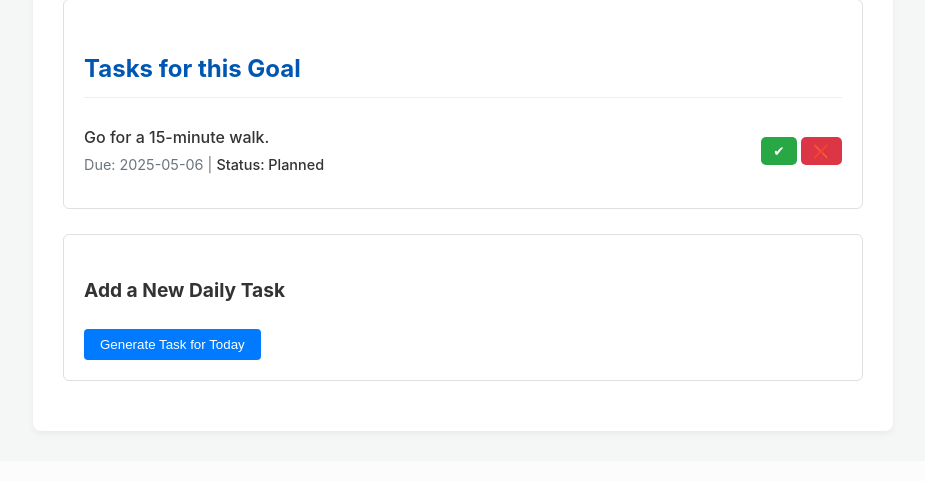
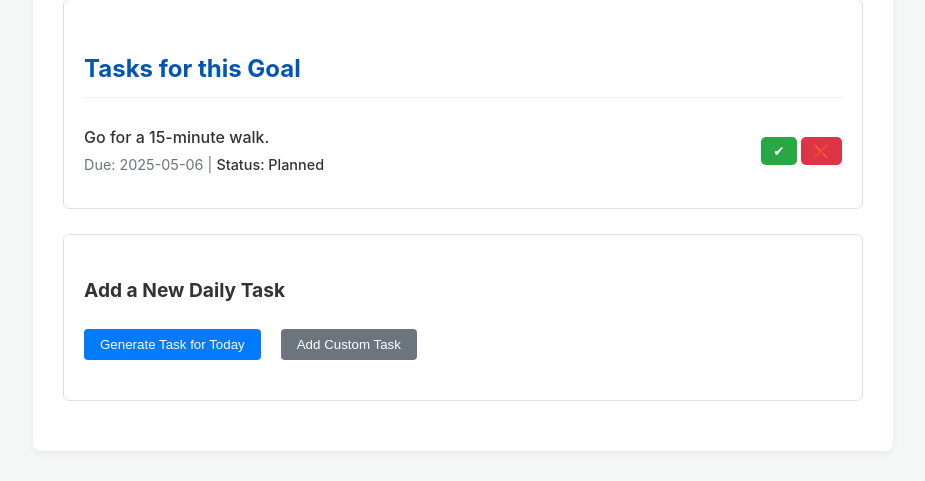
Before and after one commit to bhavani-mahalakshmi/habit-ai, a Flask app: page /goal/1 in a window 1280 px wide. Shown: the part 743-1224 px from the top of the page, without its empty margins (177-1102 px from the left). Before the commit the page ends 1178 px from the top, so only its background shows below. Run offline with Flask 3, Linux system fonts and the light colour scheme; data comes from the database, SQL or seed files in the repository.

Commit message:
adding a custom task

```diff
--- a/app.py
+++ b/app.py
@@ -724,29 +724,30 @@ def generate_task_for_today():
 
 @app.route('/save_task', methods=['POST'])
 def save_task():
-    """Saves a single task after user approval."""
-    db = get_db()
     data = request.get_json()
     goal_id = data.get('goal_id')
     task = data.get('task')
 
     if not goal_id or not task:
-        return jsonify({"error": "Goal ID or task data is missing."}), 400
+        return jsonify({'error': 'Missing required data'}), 400
 
     try:
-        db.execute(
-            "INSERT INTO tasks (goal_id, description, due_date, status) VALUES (?, ?, ?, 'Planned')",
-            (goal_id, task['description'], task['due_date'])
-        )
-        db.commit()
-        return jsonify({"message": "Task saved successfully!"}), 200
+        conn = get_db()
+        cursor = conn.cursor()
 
-    except sqlite3.Error as e:
-        print(f"🔴 Database error saving task: {e}")
-        return jsonify({"error": f"Database error: {e}"}), 500
+        # Insert the task
+        cursor.execute('''
+            INSERT INTO tasks (goal_id, description, due_date, status)
+            VALUES (?, ?, ?, ?)
+        ''', (goal_id, task['description'], task['due_date'], task.get('status', 'Planned')))
+
+        conn.commit()
+        conn.close()
+
+        return jsonify({'success': True})
     except Exception as e:
-        print(f"🔴 Error saving task: {e}")
-        return jsonify({"error": str(e)}), 500
+        print(f"Error saving task: {str(e)}")
+        return jsonify({'error': 'Failed to save task'}), 500
 
 # --- Main execution ---
 if __name__ == '__main__':
--- a/templates/goal_detail.html
+++ b/templates/goal_detail.html
@@ -219,7 +219,28 @@
             <!-- Add Task Form Section -->
             <div class="add-task-form">
                 <h3>Add a New Daily Task</h3>
-                <button onclick="generateTask()" class="btn-primary">Generate Task for Today</button>
+                <div style="display: flex; gap: 20px; margin-bottom: 20px;">
+                    <button onclick="generateTask()" class="btn-primary">Generate Task for Today</button>
+                    <button onclick="showCustomTaskForm()" class="btn-secondary">Add Custom Task</button>
+                </div>
+
+                <!-- Custom Task Form -->
+                <div id="customTaskForm" style="display: none;">
+                    <form onsubmit="submitCustomTask(event)">
+                        <div style="margin-bottom: 15px;">
+                            <label for="taskDescription">Task Description:</label>
+                            <input type="text" id="taskDescription" required placeholder="Enter your task description">
+                        </div>
+                        <div style="margin-bottom: 15px;">
+                            <label for="taskDueDate">Due Date:</label>
+                            <input type="date" id="taskDueDate" required>
+                        </div>
+                        <div style="display: flex; gap: 10px;">
+                            <button type="submit" class="btn-primary">Save Task</button>
+                            <button type="button" onclick="hideCustomTaskForm()" class="btn-cancel">Cancel</button>
+                        </div>
+                    </form>
+                </div>
             </div>
 
             <!-- Task Generation Dialog -->
@@ -498,6 +519,56 @@
             button.disabled = loading;
         });
     }
+
+    function showCustomTaskForm() {
+        document.getElementById('customTaskForm').style.display = 'block';
+    }
+
+    function hideCustomTaskForm() {
+        document.getElementById('customTaskForm').style.display = 'none';
+    }
+
+    function submitCustomTask(event) {
+        event.preventDefault();
+        if (isLoading) return;
+
+        const description = document.getElementById('taskDescription').value;
+        const dueDate = document.getElementById('taskDueDate').value;
+        const goalId = "{{ goal['goal_id'] }}";
+
+        setLoading(true);
+
+        fetch('/save_task', {
+            method: 'POST',
+            headers: {
+                'Content-Type': 'application/json',
+            },
+            body: JSON.stringify({
+                goal_id: goalId,
+                task: {
+                    description: description,
+                    due_date: dueDate,
+                    status: 'Planned'
+                }
+            })
+        })
+        .then(response => response.json())
+        .then(data => {
+            if (data.error) {
+                alert(data.error);
+                return;
+            }
+            hideCustomTaskForm();
+            window.location.reload();
+        })
+        .catch(error => {
+            console.error('Error:', error);
+            alert('An error occurred while saving the custom task.');
+        })
+        .finally(() => {
+            setLoading(false);
+        });
+    }
     </script>
 </body>
 </html>
```
